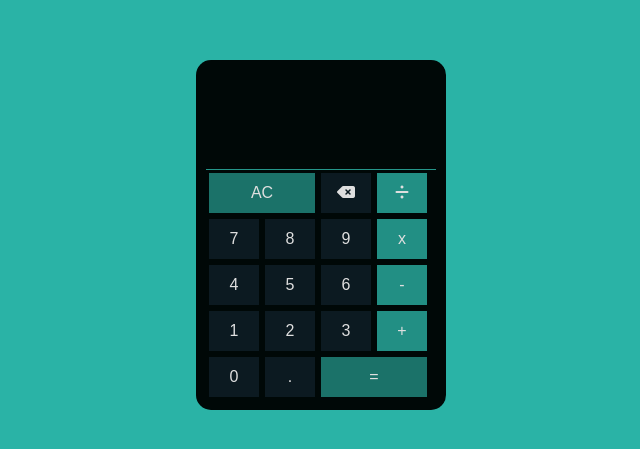
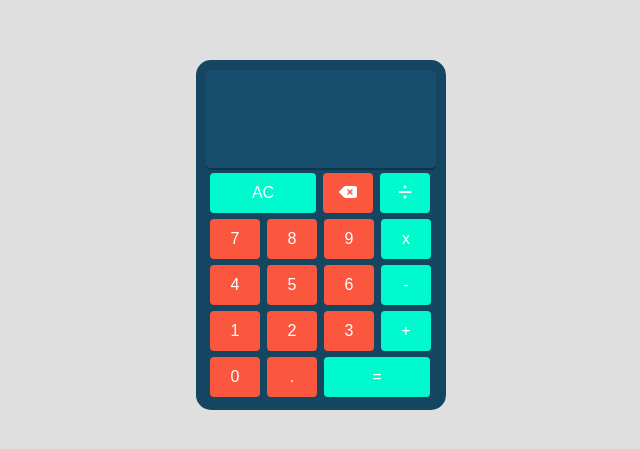
Before and after one commit to AlanChuck/projetoCalculadora, a plain HTML site: page index.html in a window 1280 px wide. Shown: the part 165-614 px from the top of the page, without its empty margins (319-959 px from the left). Drawn offline with Linux system fonts and the light colour scheme.

Commit message:
alterações no layout

```diff
--- a/index.html
+++ b/index.html
@@ -17,36 +17,36 @@
 
             <table>
                 <tr>
-                    <td><button class="btn ac" style="width: 6.625rem;" onclick= "clean()">AC</button></td>
-                    <td><button class="btn neg" onclick= "backspace()"><i class="fa-solid fa-delete-left"></i></button></td>
-                    <td><button class="btn especial" onclick= "insert('/')"><i class="fa-solid fa-divide"></i></button></td>
+                    <td><button class="botao ac" style="width: 6.625rem;" onclick= "clean()">AC</button></td>
+                    <td><button class="botao neg" onclick= "backspace()"><i class="fa-solid fa-delete-left"></i></button></td>
+                    <td><button class="botao especial" onclick= "insert('/')"><i class="fa-solid fa-divide"></i></button></td>
                 </tr>
 
                 <tr>
-                    <td><button class="btn " onclick= "insert('7')">7</button></td>
-                    <td><button class="btn " onclick= "insert('8')">8</button></td>
-                    <td><button class="btn " onclick= "insert('9')">9</button></td>
-                    <td><button class="btn especial" onclick= "insert('*')">x</button></td>
+                    <td><button class="botao " onclick= "insert('7')">7</button></td>
+                    <td><button class="botao " onclick= "insert('8')">8</button></td>
+                    <td><button class="botao " onclick= "insert('9')">9</button></td>
+                    <td><button class="botao especial" onclick= "insert('*')">x</button></td>
                 </tr>
 
                 <tr>
-                    <td><button class="btn " onclick= "insert('4')">4</button></td>
-                    <td><button class="btn " onclick= "insert('5')">5</button></td>
-                    <td><button class="btn " onclick= "insert('6')">6</button></td>
-                    <td><button class="btn especial" onclick= "insert('-')">-</button></td>
+                    <td><button class="botao " onclick= "insert('4')">4</button></td>
+                    <td><button class="botao " onclick= "insert('5')">5</button></td>
+                    <td><button class="botao " onclick= "insert('6')">6</button></td>
+                    <td><button class="botao especial" onclick= "insert('-')">-</button></td>
                 </tr>
 
                 <tr>
-                    <td><button class="btn " onclick= "insert('1')">1</button></td>
-                    <td><button class="btn " onclick= "insert('2')">2</button></td>
-                    <td><button class="btn " onclick= "insert('3')">3</button></td>
-                    <td><button class="btn especial" onclick= "insert('+')">+</button></td>
+                    <td><button class="botao " onclick= "insert('1')">1</button></td>
+                    <td><button class="botao " onclick= "insert('2')">2</button></td>
+                    <td><button class="botao " onclick= "insert('3')">3</button></td>
+                    <td><button class="botao especial" onclick= "insert('+')">+</button></td>
                 </tr>
 
                 <tr>
-                    <td><button class="btn " onclick= "insert('0')">0</button></td>
-                    <td><button class="btn " onclick= "insert('.')">.</button></td>
-                    <td><button class="btn igual" style="width: 6.625rem;" onclick= "confirma()">=</button></td>
+                    <td><button class="botao " onclick= "insert('0')">0</button></td>
+                    <td><button class="botao " onclick= "insert('.')">.</button></td>
+                    <td><button class="botao igual" style="width: 6.625rem;" onclick= "confirma()">=</button></td>
 
                 </tr>
 
--- a/style.css
+++ b/style.css
@@ -4,7 +4,7 @@
 }
 
 body {
-    background-color: #2ab3a6;
+    background-color: #dfdfdf;
 
 }
 
@@ -16,31 +16,33 @@ body {
     transform: translate(-50%, -50%);
     border-radius: 15px;
     padding: 10px;
-    background-color: #000807;
+    background-color: #144561;
 }
 
 table td {
     display: inline-block;
+    margin-left: 1px;
 }
 
-.btn {
+.botao {
     margin: 3px;
     width: 50px;
     height: 40px;
     cursor: pointer;
     border: none;
-    background-color: #0c1a21;
-    color: #dfdfdf;
+    background-color: #fb573f;
+    color: #FFFFFF;
     font-size: 16px;
     transition: all 500ms ease-in-out;
+    border-radius: 4px;
 }
 
-.btn:hover {
-    background-color: #162f3b;
+.botao:hover {
+    background-color: #7A2B1F;
 }
 
 .ac {
-    background-color: #1b7269;
+    background-color: #00face;
 }
 
 .ac:hover {
@@ -48,26 +50,28 @@ table td {
 }
 
 .especial {
+    background-color: #00face;
+}
+
+.especial:hover {
     background-color: #228f84;
 }
 
-.especial:hover {
-    background-color: #18646b;
-}
-
 .igual {
-    background-color: #1b7269;
+    background-color: #00face;
 }
 
 .igual:hover {
-    background-color: #25968a;
+    background-color: #228f84;
 }
 
 .result {
     height: 100px;
     color: #dfdfdf;
     text-align: right;
-    font-size: 35px;
+    font-size: 30px;
     word-wrap: break-word;
-    border-bottom: 1px solid #25968a;
+    border-bottom: 2px solid #0f3347;
+    background-color: #174E6E;
+    border-radius: 5px;
 }
```
